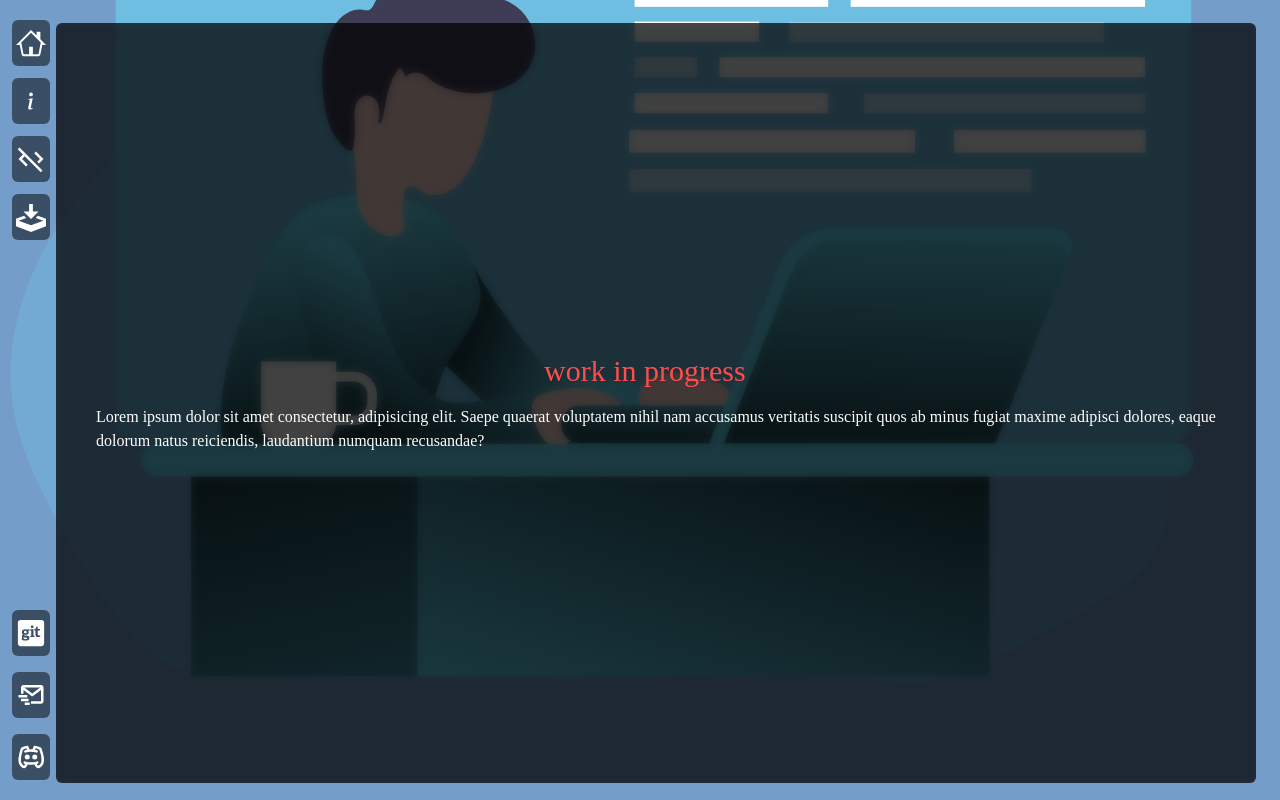
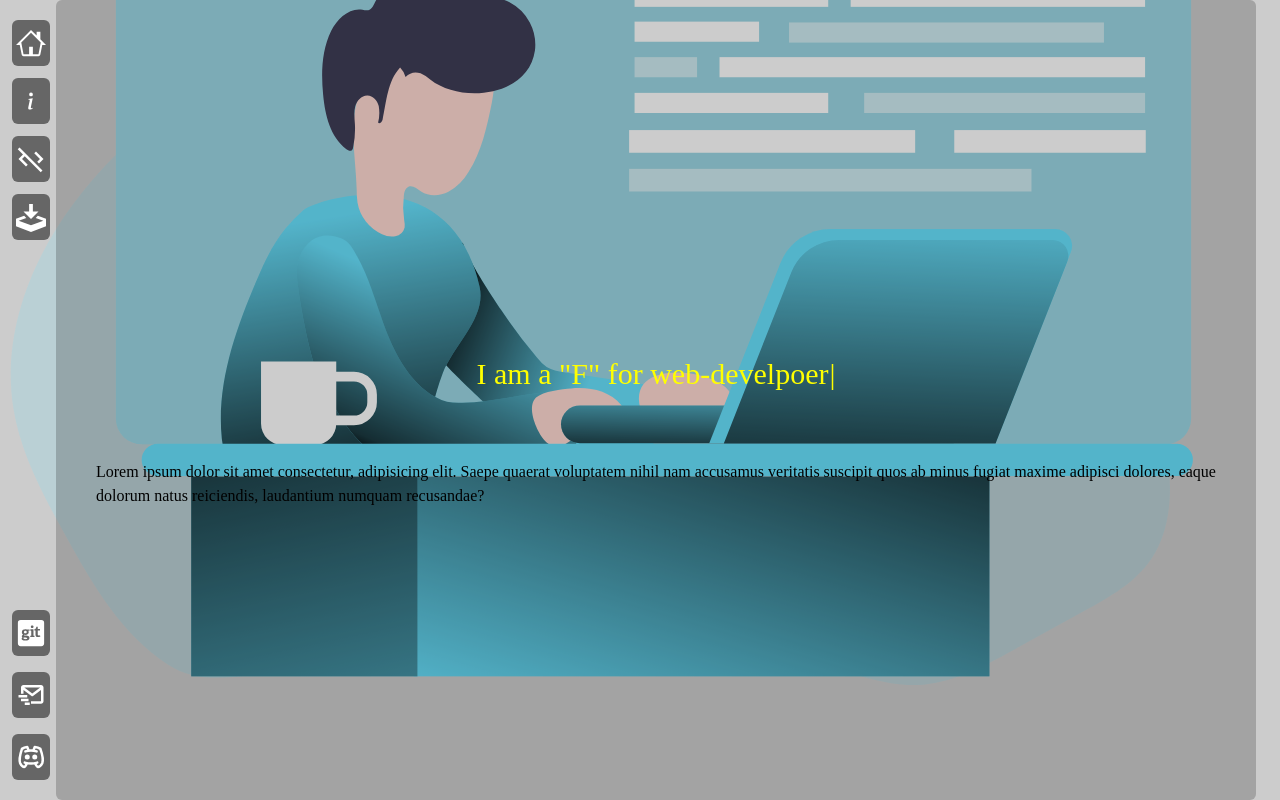
Before and after one commit to Darkknight-005/portfolio, a Next.js app: page / in a window 1280 px wide. Built offline with nearby package versions, Linux system fonts and the light colour scheme.

Commit message:
look nice !

```diff
--- a/components/main.js
+++ b/components/main.js
@@ -1,27 +1,46 @@
 import Image from 'next/image'
 import React from 'react'
+import Typewriter from 'typewriter-effect'
 // import Photo from '/coder.gif'
 const Main = () => {
+
+    const let_me = ['I am a "F" for web-develpoer','Means front-end web developer','You can scroll with arrow key\'s as well']
+
     return (
         <main className='w-auto h-screen bg-black/20 snap-y snap-mandatory overflow-y-scroll' id='main'>
 
-            <div className='h-screen snap-start lg:pl-14 lg:pr-6 pb-10 outline-black' id='home'>
-                <div className='h-full relative top-[3%] rounded-md flex flex-col items-center justify-center gap-y-4 backdrop-blur-sm backdrop-opacity-60 backdrop-brightness-75 bg-black/70 text-white px-5 '>
-                    <h3 className='text-3xl text-red-600 brightness-200 home_h3'>work in progress</h3>
+            <div className='h-screen snap-start lg:pl-14 lg:pr-6  outline-black' id='home'>
+                <div className='h-full relative  rounded-md flex flex-col items-center justify-center gap-y-4  px-5 space-y-5 backdrop-blur-lg backdrop-brightness-[0.8] lg:backdrop-blur-none'>
+                {/* backdrop-blur-sm backdrop-opacity-60 backdrop-brightness-75 bg-black/70 text-white */}
+                    <h3 className='text-3xl text-[#FFc000] brightness-200 home_h3 mx-5 h-1 text-center my-16'>
+                        <Typewriter
+                        options={{
+                            strings: let_me,
+                            autoStart:true,
+                            loop:true,
+                            pauseFor:1500
+                        }}
+                        />
+                    </h3>
                     <p className='mx-5 '>
                     Lorem ipsum dolor sit amet consectetur, adipisicing elit. Saepe quaerat voluptatem nihil nam accusamus veritatis suscipit quos ab minus fugiat maxime adipisci dolores, eaque dolorum natus reiciendis, laudantium numquam recusandae?
                     </p>
                 </div>
             </div>
-            <div className='h-screen snap-start flex items-center flex-col sm:flex-row-reverse md:flex-row-reverse lg:flex-row-reverse rounded-xl lg:px-14' id='about'>
-                <div className='h-screen flex justify-center items-center  '>
+            <div id='about' >
+            <div className='h-screen snap-start flex items-center flex-col sm:flex-row-reverse md:flex-row-reverse lg:flex-row-reverse lg:px-14 light:backdrop-blur-sm dark:bg-gradient-to-tr from-black/40  to-white/40' >
+                <div className='h-screen flex justify-center items-center' id='blur_about'>
                     <Image src='/coder.gif' className='rounded-full w-auto h-auto' id='about_gif' width={3000} height={2500}  alt='' />
                 </div>
-                <div className='h-[60vh]  backdrop-blur-sm backdrop-opacity-90 bg-white/30 text-black flex justify-center items-center sm:rounded-xl lg:rounded-xl p-4 py-2' >
+                <div className='h-[60vh] backdrop-opacity-90  dark:lg:backdrop-blur-sm dark:lg:bg-gradient-to-tr from-black  to-transparent flex justify-center items-center sm:rounded-xl lg:rounded-xl p-4 py-2' >
                     <p className=' text-center'>Lorem ipsum dolor sit amet consectetur adipisicing elit. A reiciendis accusantium laboriosam quia eius? Nesciunt, voluptatum modi quibusdam consequatur voluptatem harum reprehenderit nihil quaerat molestiae assumenda blanditiis laudantium consectetur quam incidunt cupiditate ducimus? Porro voluptate sint ullam architecto! Ea nobis recusandae iusto sed vero fugiat repellendus sapiente reiciendis id voluptas?</p>
                 </div>
             </div>
-            <div className='h-screen snap-start' id='project'>
+            </div>
+            <div id='project'>
+                <div className='h-screen snap-start  bg-gradient-to-tr from-black/80 light:from-black via-transparent to-white/40'>
+
+                </div>
             </div>
         </main>
 
--- a/package.json
+++ b/package.json
@@ -12,7 +12,8 @@
     "next": "12.3.1",
     "react": "18.2.0",
     "react-dom": "18.2.0",
-    "react-icons": "^4.4.0"
+    "react-icons": "^4.4.0",
+    "typewriter-effect": "^2.19.0"
   },
   "devDependencies": {
     "autoprefixer": "^10.4.12",
--- a/pages/index.js
+++ b/pages/index.js
@@ -15,12 +15,12 @@ import Menu from '../components/menu'
 
 function App() {
   return (
-    <div className="h-screen w-auto flex items-center justify-center text-base bg-blue-300" id='app'>
+    <div className="h-screen w-auto flex items-center justify-center text-base dark:bg-black  dark:text-white" id='app'>
       <Head>
         <title>Portfolio</title>
       </Head>
       <div className=''>
-        <ul className='gap-y-3 text-green-500 flex flex-col justify-center text-xl fixed left-3 top-3 z-10 py-2 ' id='menu'>
+        <ul className='gap-y-3 text-green-500 flex flex-col justify-center text-xl fixed left-3 top-3 z-10 py-2' id='menu'>
           <Link href='/#home'>
             <a>
               <Menu Icon={GoHome} Title='Home' />
--- a/styles/Home.css
+++ b/styles/Home.css
@@ -11,10 +11,6 @@ li {
 }
 
 
-#social li>h3 ,#menu li>h3 {
-  rotate: 180deg;
-  color: orangered;
-}
 
 #home, #about, #project {
   background-image: url('../public/example-29.svg');
@@ -57,42 +53,29 @@ li {
 
 /* about */
 
-/* #about_gif{
-  width: 100vw;
-  height: 100vh;
-} */
 
 /* home */
 
-.home_h3{
-  animation: type 5s steps(16,end) 1s infinite , blink 1s ease-in-out 1s infinite;
-  white-space: nowrap;
-  overflow: hidden;
+/*  */
+
+
+#social li>h3 ,#menu li>h3 {
+  rotate: 180deg;
+  color: orangered;
+}
+#social li:hover>h3,#menu li:hover>h3{
+  animation: anime 10s ease-in-out 2s both;
+  transition: 2s;
+
 }
 
-@keyframes type{
+
+@keyframes anime{
   from{
-    width: 0;
+    display: block;
   }
   to{
-    width: 16rem;
+    display: block;
+
   }
 }
-
-@keyframes blink{
-  from{
-  border-right: none;
-
-  }
-  to{
-    border-right: 1px solid black;
-  }
-}
-
-/*
-#menu{
-  position: absolute;
-  left: 96%;
-  top: 0;
-  margin-right: 1rem;
-} */
--- a/styles/globals.css
+++ b/styles/globals.css
@@ -6,8 +6,8 @@
 
 @layer components{
   body{
-    background-color: black;
-    color: aliceblue;
+    /* background-color: black; */
+    /* color: aliceblue; */
     font-family: 'caveat', cursive;
     font-size: 24px;
   }
```
Also changed, not shown: 1 other file (tests, documents, lock files or other folders).
